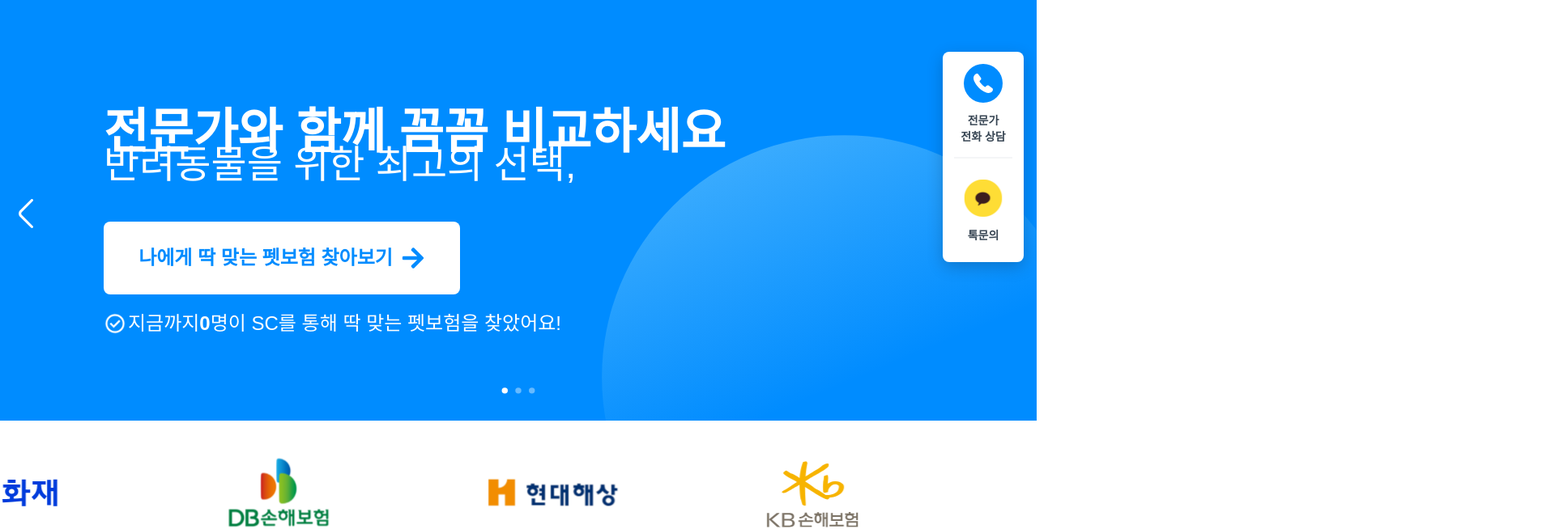
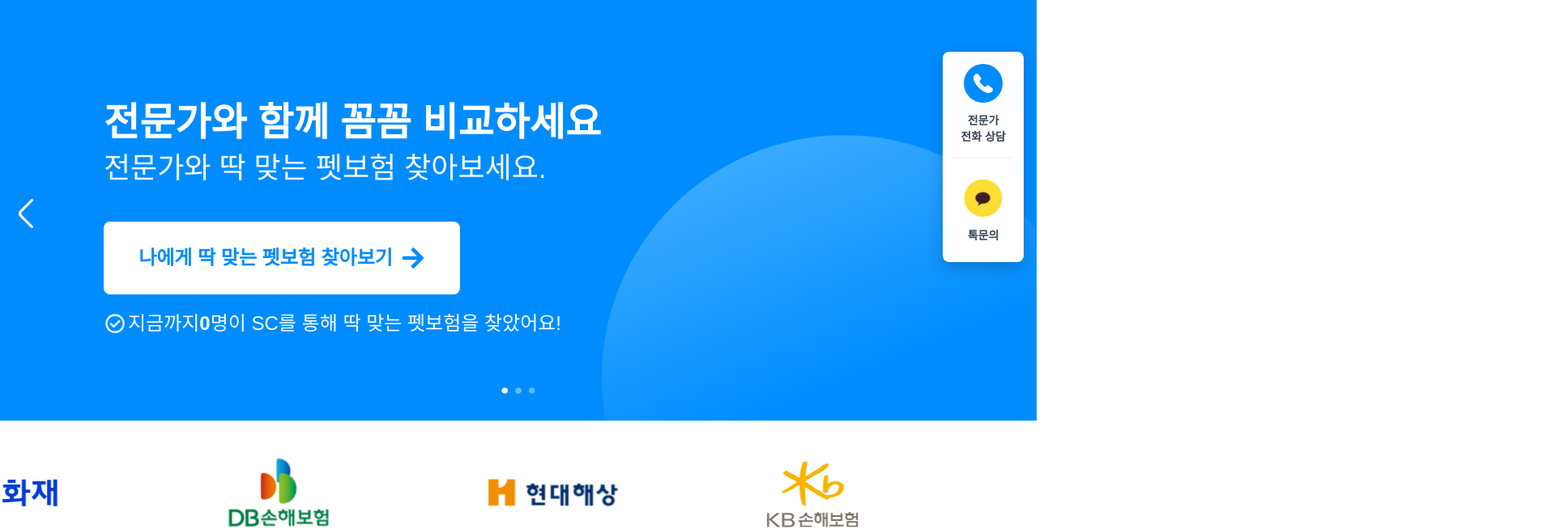
Before and after one commit to KUSITMS-FITPET/KUSITMS-FITPET-Frontend, a Next.js app in the folder fe/: page / in a window 1280 px wide. Shown: the top 654 px of the page at 81% size, 1920 px wide, since content can reach past the window. Built offline with nearby package versions, Linux system fonts and the light colour scheme; no server answers.

Commit message:
기획 변경사항 수정(header)

```diff
--- a/fe/src/components/layout/Header.tsx
+++ b/fe/src/components/layout/Header.tsx
@@ -8,8 +8,8 @@ const Header: FC = function Header() {
 
   const navLinks = [
     { href: '/', label: '홈' },
-    { href: '/compare', label: '보험 비교' },
-    { href: '/news', label: '보험 팁' },
+    { href: '/compare', label: '펫보험 비교' },
+    { href: '/news', label: '펫보험 팁' },
     { href: '/customerReview', label: '고객 리뷰' },
     { href: '/faq', label: 'FAQ' },
   ]
--- a/fe/src/components/mainpage/SlideBanner.tsx
+++ b/fe/src/components/mainpage/SlideBanner.tsx
@@ -92,14 +92,14 @@ function SlideBanner() {
       id: 1,
       image: '/images/blue.svg',
       title: '전문가와 함께 꼼꼼 비교하세요',
-      subtitle: '반려동물을 위한 최고의 선택,',
+      subtitle: '전문가와 딱 맞는 펫보험 찾아보세요.',
       buttonText: '나에게 딱 맞는 펫보험 찾아보기',
       textColor: 'text-white',
       link: '/compare',
       titleStyle:
-        'absolute top-[20%] left-[10%] text-4xl md:text-5xl lg:text-6xl leading-loose',
+        'absolute top-[20%] left-[10%] text-4xl md:text-4xl lg:text-5xl leading-loose',
       subtitleStyle:
-        'absolute top-[30%] left-[10%] text-3xl md:text-4xl lg:text-5xl leading-loose',
+        'absolute top-[33%] left-[10%] text-3xl md:text-3xl lg:text-4xl leading-loose',
       buttonStyle: 'absolute bottom-[30%] left-[10%]',
       infoTextStyle: 'absolute bottom-[20%] left-[10%] text-xl md:text-2xl',
     },
@@ -112,9 +112,9 @@ function SlideBanner() {
       textColor: 'text-textColor',
       link: '/compare',
       titleStyle:
-        'absolute top-[20%] left-[10%] text-4xl md:text-5xl lg:text-6xl leading-loose',
+        'absolute top-[20%] left-[10%] text-4xl md:text-4xl lg:text-5xl leading-loose',
       subtitleStyle:
-        'absolute top-[30%] left-[10%] text-3xl md:text-4xl lg:text-5xl leading-loose',
+        'absolute top-[33%] left-[10%] text-3xl md:text-3xl lg:text-4xl leading-loose',
       buttonStyle: 'absolute bottom-[35%] left-[10%]',
       buttonBackground: 'bg-black',
       buttonTextColor: 'text-white',
@@ -127,9 +127,9 @@ function SlideBanner() {
       textColor: 'text-white',
       link: '#',
       titleStyle:
-        'absolute top-[40%] right-[8%] text-5xl md:text-6xl lg:text-7xl leading-loose',
+        'absolute top-[40%] right-[8%] text-5xl md:text-5xl lg:text-4xl leading-loose',
       title2Style:
-        'absolute top-[50%] right-[8%] text-5xl md:text-6xl lg:text-7xl leading-loose',
+        'absolute top-[50%] right-[8%] text-5xl md:text-5xl lg:text-4xl leading-loose',
       subtitle: '핏펫몰 상품 이미지 + 네이버페이 상품권',
       subtitleStyle:
         'absolute top-[75%] left-[20%] text-base md:text-lg lg:text-3xl leading-loose',
--- a/fe/src/styles/globals.css
+++ b/fe/src/styles/globals.css
@@ -3,14 +3,11 @@
 @tailwind components;
 @tailwind utilities;
 
-/* 기본 색상 변수를 설정합니다 */
 :root {
   --foreground-rgb: 0, 0, 0;
-  --background-start-rgb: 255, 255, 255; /* 하얀색 시작 색상 */
-  --background-end-rgb: 255, 255, 255; /* 하얀색 끝 색상 */
-}
+  --background-start-rgb: 255, 255, 255;
+  --background-end-rgb: 255, 255, 255;
 
-/* 다크 모드 색상 변수를 설정합니다 */
 @media (prefers-color-scheme: dark) {
   :root {
     --foreground-rgb: 255, 255, 255;
@@ -21,40 +18,37 @@
 
 html,
 body {
-  font-family: 'Pretendard Variable', Pretendard, sans-serif; /* Pretendard 폰트 적용 */
-  margin: 0; /* 기본 margin 제거 */
-  padding: 0; /* 기본 padding 제거 */
+  font-family: 'Pretendard Variable', Pretendard, sans-serif;
+  margin: 0;
+  padding: 0;
   background: linear-gradient(
     to bottom,
     rgb(var(--background-start-rgb)),
     rgb(var(--background-end-rgb))
-  ); /* 배경 색상 그라데이션 */
-  color: rgb(var(--foreground-rgb)); /* 전경 색상 설정 */
-  min-height: 100vh; /* 페이지의 최소 높이 설정 */
-  overflow-x: hidden; /* 수평 스크롤 방지 */
-  overflow-y: scroll; /* 수직 스크롤 활성화 */
+  );
+  color: rgb(var(--foreground-rgb));
+  min-height: 100vh;
+  overflow-x: hidden;
+  overflow-y: scroll;
 }
 
-/* 스크롤바를 숨기거나 투명하게 설정 */
 ::-webkit-scrollbar {
-  width: 0; /* 스크롤바 너비를 0으로 설정하여 숨기기 */
-  background: transparent; /* 스크롤바 배경을 투명하게 설정 */
+  width: 0;
+  background: transparent;
 }
 
 ::-webkit-scrollbar-thumb {
-  background: transparent; /* 스크롤바 핸들 색상도 투명하게 설정 */
+  background: transparent;
 }
 
-/* Firefox 및 기타 브라우저에서 스크롤바 숨기기 */
 body {
-  scrollbar-width: none; /* Firefox에서 스크롤바 숨기기 */
+  scrollbar-width: none;
 }
 
 body::-webkit-scrollbar {
-  display: none; /* Chrome, Safari에서 스크롤바 숨기기 */
+  display: none;
 }
 
-/* 추가된 스타일 */
 body {
   @apply text-textColor;
   font-family: 'Pretendard Variable', Pretendard;
@@ -62,7 +56,7 @@ body {
 
 @layer utilities {
   .text-balance {
-    text-wrap: balance; /* 텍스트 균형 맞추기 */
+    text-wrap: balance;
   }
 
   .gradient-circle {
@@ -73,3 +67,4 @@ body {
     );
   }
 }
+}
```
Also changed, not shown: 1 other file (tests, documents, lock files or other folders).
